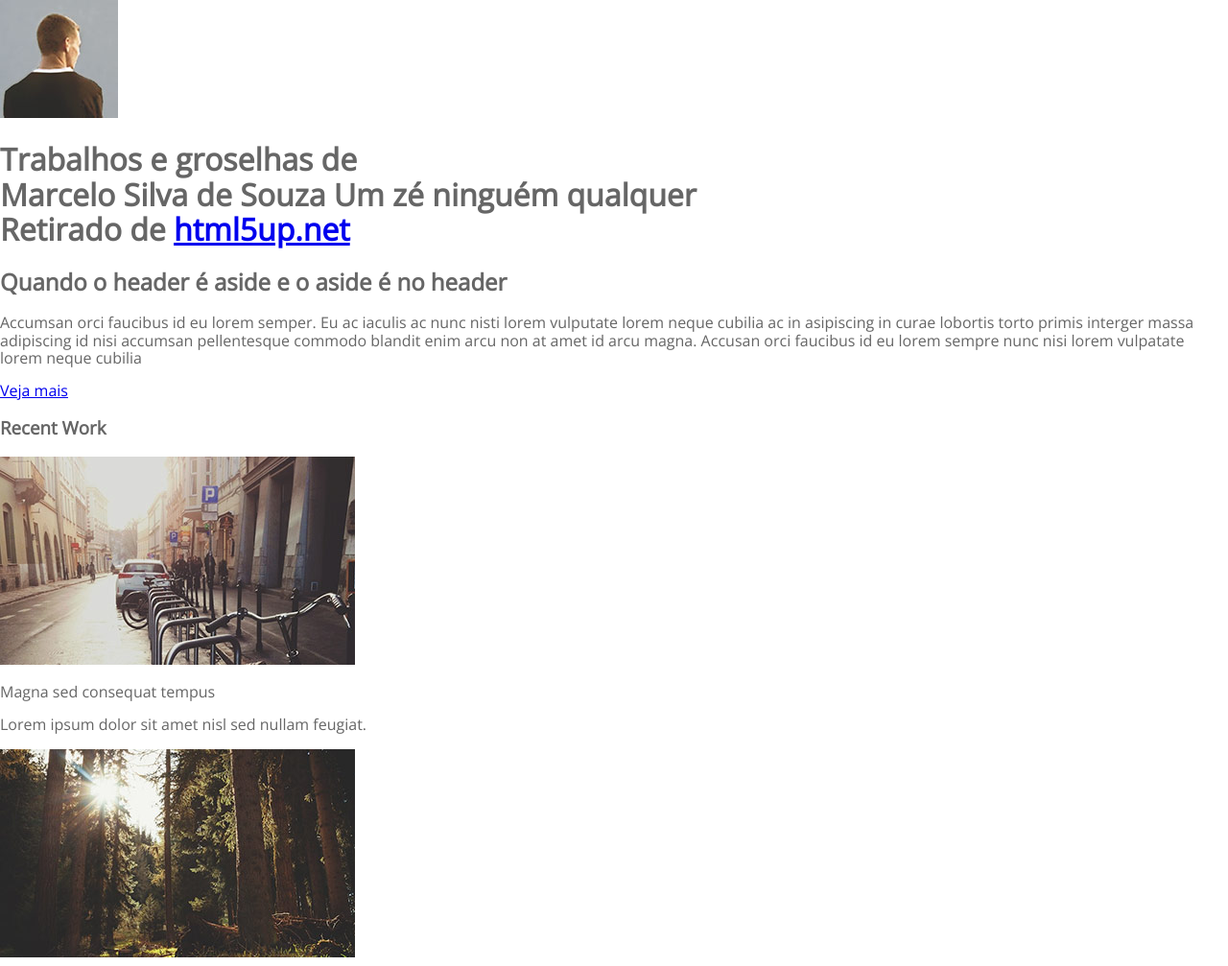
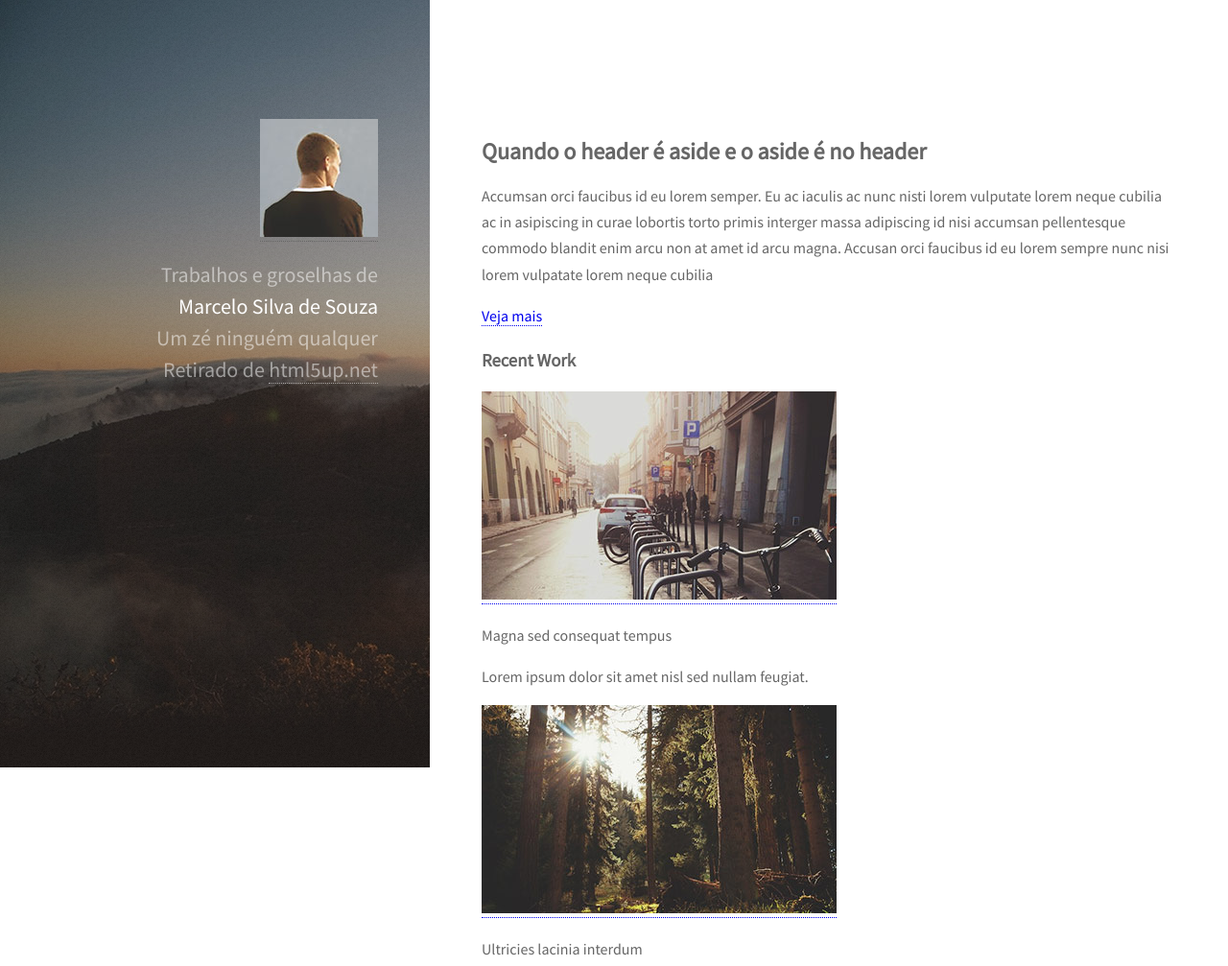
Before and after one commit to locerj/html-css-js, a plain HTML site: page Seção8-Projeto Strata/index.html in a window 1280 px wide. Shown: the top 1007 px of the page at 96% size. Drawn offline with nearby package versions, Linux system fonts and the light colour scheme.

Commit message:
CSS-Estrutura

```diff
--- a/Seção8-Projeto Strata/css/estilo.css
+++ b/Seção8-Projeto Strata/css/estilo.css
@@ -1,6 +1,53 @@
-  @import url('https://fonts.googleapis.com/css2?family=Open+Sans&display=swap');
+  @import url('https://fonts.googleapis.com/css2?family=Source+Sans+Pro&display=swap');
 
 body {
-    font-family: 'Open Sans', arial, helvetica, sans-serif;
+    font-family: 'Source Sans Pro', arial, helvetica, sans-serif;
     color: #666;
+    line-height: 1.7em;;
 }
+
+a {
+    transition: color .2s linear;
+    text-decoration: none;
+    border-bottom: 1px dotted;
+}
+
+.main-header {
+    position: fixed;
+    top: 0;
+    left: 0;
+    height: 100%;
+    width: 35%;
+    padding: 124px 54px 72px;
+    box-sizing: border-box;
+    background-image: url('../imagens/overlay.png'), url(../imagens/bg.jpg);
+    background-position: left top;
+    background-size: auto, cover;
+    text-align: right;
+
+}
+
+.main-header-title {
+    font-size: 22px;
+    font-weight: normal;
+    line-height: 1.5em;
+    color: rgba(255, 255, 255, 0.5);
+}
+
+.main-header-title strong {
+    color: #fff;font-weight: normal;
+}
+
+.main-header-link {
+    color: inherit;
+}
+.main-header-link:hover {
+    color: #49ef9d;
+}
+
+.main-content {
+    width: 65%;
+    margin-left: 35%;
+    padding: 124px 54px 72px;
+    box-sizing: border-box;
+}
--- a/Seção8-Projeto Strata/index.html
+++ b/Seção8-Projeto Strata/index.html
@@ -16,11 +16,11 @@
             <a href="index.html" class="main-header-link">
                 <img src="./imagens/avatar.jpg" alt="texto alternativo interesante" >
             </a>
-            <h1>
+            <h1 class="main-header-title">
                 Trabalhos e groselhas de <br>
-                <strong>Marcelo Silva de Souza</strong>
+                <strong>Marcelo Silva de Souza</strong><br>
                 Um zé ninguém qualquer <br>
-                Retirado de <a href="http://html5up.net">html5up.net</a>
+                Retirado de <a class="main-header-link" href="http://html5up.net">html5up.net</a>
             </h1>
         </header>
 
```
